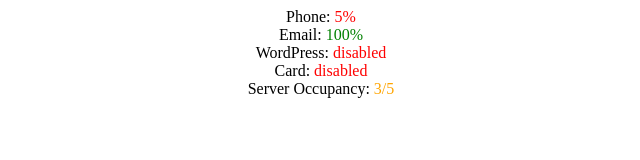
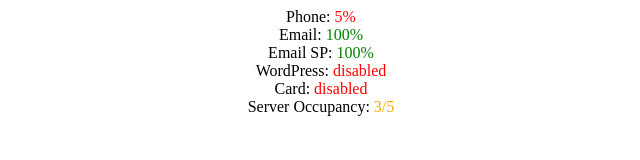
Before and after one commit to Bwz72829191/b, a plain HTML site: page power/index.html in a window 1280 px wide. Shown: the whole page, without its empty margins (319-959 px from the left). Drawn offline with Linux system fonts and the light colour scheme.

Commit message:
Update index.html

```diff
--- a/power/index.html
+++ b/power/index.html
@@ -4,7 +4,7 @@
 			</head>
 			<body>
 				<center>
-				Phone: <font color="red">5%</font><br/>Email: <font color="green">100%</font><br/>WordPress: <font color="red">disabled</font><br/>Card: <font color="red">disabled</font><br/>Server Occupancy: <font color="orange">3/5</font>
+				Phone: <font color="red">5%</font><br/>Email: <font color="green">100%</font><br/>Email SP: <font color="green">100%</font><br/>WordPress: <font color="red">disabled</font><br/>Card: <font color="red">disabled</font><br/>Server Occupancy: <font color="orange">3/5</font>
 				</center>
                  </body>
 				</html>
```
